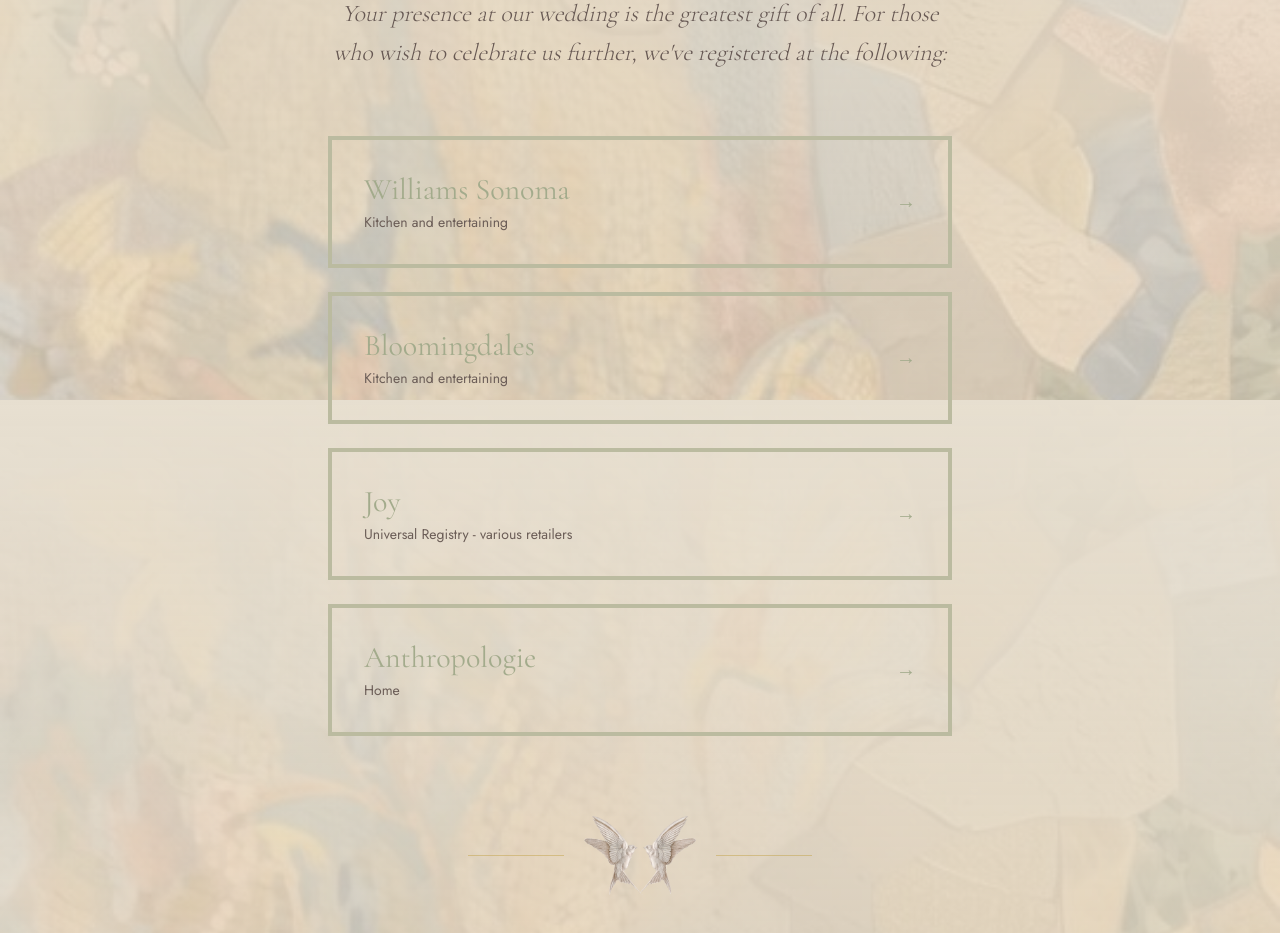
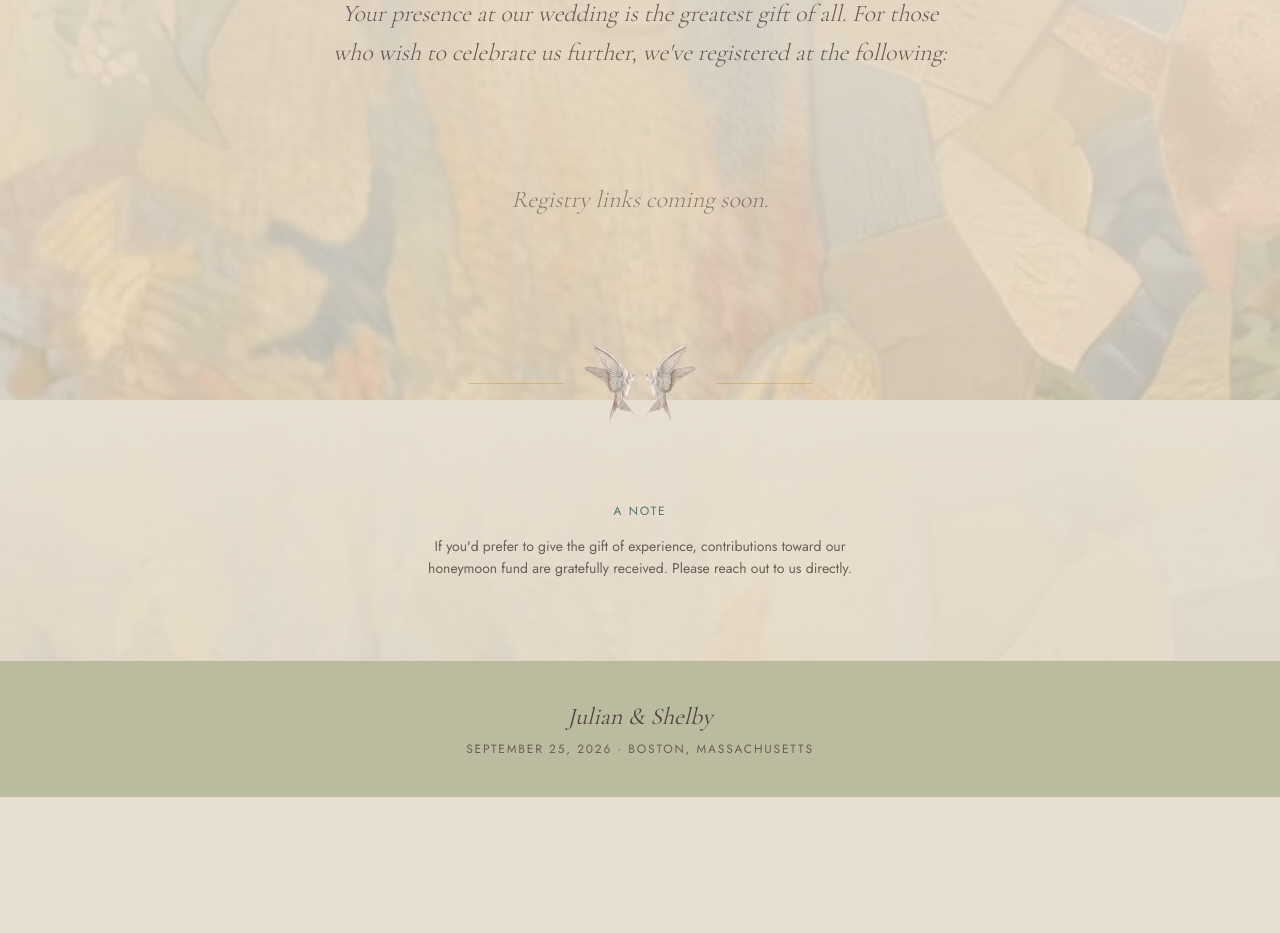
Before and after one commit to shelbysuits33/SuitsGiakasWedding, a Next.js app: page /registry in a window 1280 px wide. Shown: the part 400-1333 px from the top of the page. After the commit the page ends 1197 px from the top, so only its background shows below. Built offline with nearby package versions, Linux system fonts and the light colour scheme.

Commit message:
hide links

```diff
--- a/src/app/registry/page.tsx
+++ b/src/app/registry/page.tsx
@@ -10,26 +10,26 @@
   description: string;
   href: string;
 }[] = [
-    {
-      name: "Williams Sonoma",
-      description: "Kitchen and entertaining",
-      href: "https://www.williams-sonoma.com/registry/qvxtp5twj9/registry-list.html",
-    },
-    {
-      name: "Bloomingdales",
-      description: "Kitchen and entertaining",
-      href: "https://www.bloomingdales.com/registry/Shelby-Suits-Julian-Giakas/1343344",
-    },
-    {
-      name: "Joy",
-      description: "Universal Registry - various retailers",
-      href: "https://withjoy.com/shelby-and-julian-sep-26/registry?utm_medium=web&utm_source=joy&utm_campaign=share_website_dialog",
-    },
-    {
-      name: "Anthropologie",
-      description: "Home",
-      href: "https://www.anthropologie.com/registry/listing?registryId=079B81B7ECA7",
-    },
+    // {
+    //   name: "Joy",
+    //   description: "Newlywed fund and universal registry - various retailers",
+    //   href: "https://withjoy.com/shelby-and-julian-sep-26/registry?utm_medium=web&utm_source=joy&utm_campaign=share_website_dialog",
+    // },
+    // {
+    //   name: "Williams Sonoma",
+    //   description: "Kitchen and entertaining",
+    //   href: "https://www.williams-sonoma.com/registry/qvxtp5twj9/registry-list.html",
+    // },
+    // {
+    //   name: "Bloomingdales",
+    //   description: "Kitchen and entertaining",
+    //   href: "https://www.bloomingdales.com/registry/Shelby-Suits-Julian-Giakas/1343344",
+    // },
+    // {
+    //   name: "Anthropologie",
+    //   description: "Home",
+    //   href: "https://www.anthropologie.com/registry/listing?registryId=079B81B7ECA7",
+    // },
     // {
     //   name: "Crate & Barrel",
     //   description: "Home goods, kitchen, and entertaining",
```
